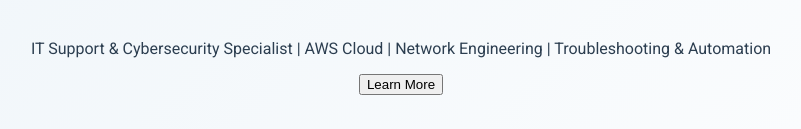
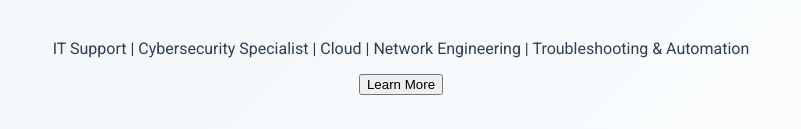
Before and after one commit to fnatividad/cv, a plain HTML site: page index.html in a window 1280 px wide. Shown: the part 603-732 px from the top of the page, without its empty margins (239-1040 px from the left). Drawn offline with Linux system fonts and the light colour scheme.

Commit message:
index.html

```diff
--- a/index.html
+++ b/index.html
@@ -25,7 +25,7 @@
     <section id="home" class="hero">
         <img src="profile.jpg" alt="Forrace Natividad" class="profile-photo">
         <h1>Hi, I'm <span>Forrace Natividad</span></h1>
-        <p> IT Support & Cybersecurity Specialist | AWS Cloud | Network Engineering | Troubleshooting & Automation</p>
+        <p> IT Support | Cybersecurity Specialist | Cloud | Network Engineering | Troubleshooting & Automation</p>
         <button onclick="scrollToSection('about')">Learn More</button>
     </section>
 
```
